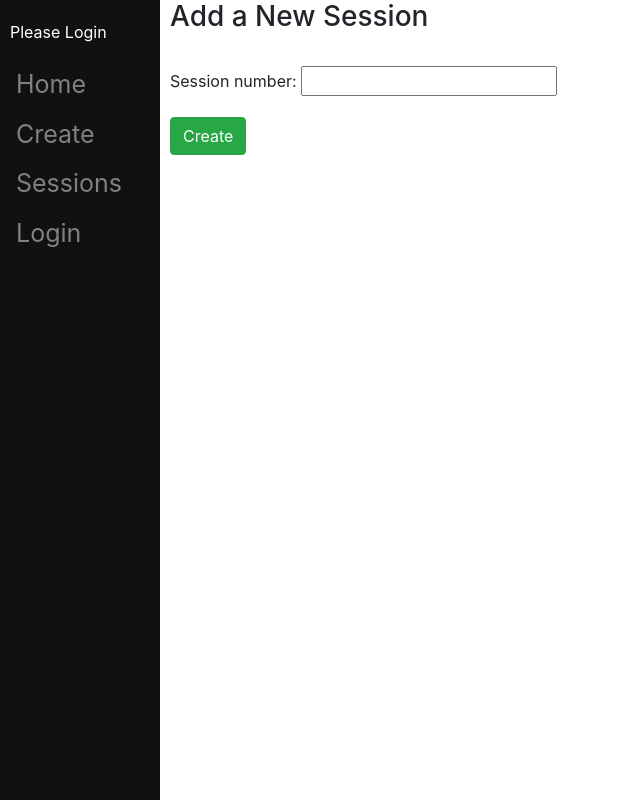
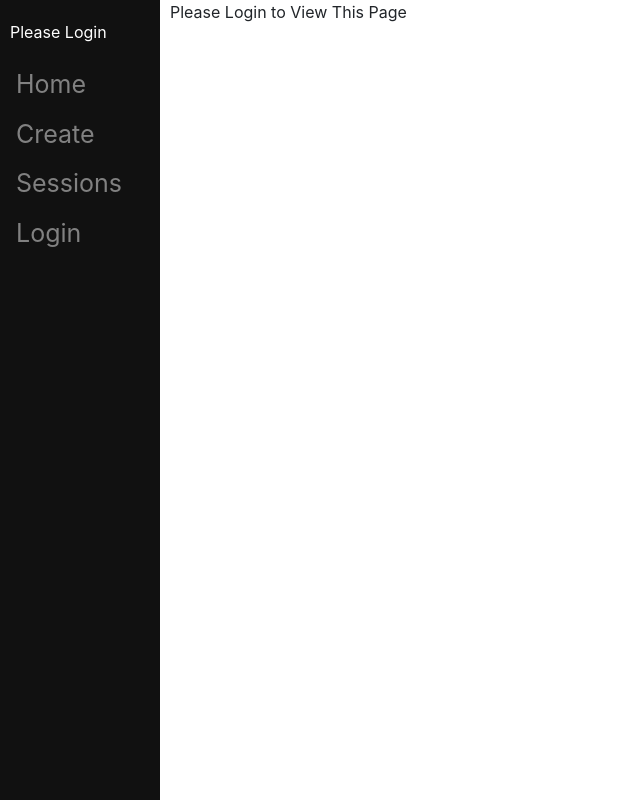
Before and after one commit to devinem14/uiu-connect, a Django app: page /create/ in a window 1280 px wide. Shown: the whole page, without its empty margins (0-640 px from the left). Run offline with Django 4.2, Linux system fonts and the light colour scheme; some libraries are stand-ins or nearby versions.

Commit message:
Update create.html

```diff
--- a/main/templates/main/create.html
+++ b/main/templates/main/create.html
@@ -4,6 +4,7 @@ Add New Session
 {% endblock %}
 
 {% block content %}
+	{% if user.is_authenticated %}
 		<h3>Add a New Session</h3>
 		<br>
 		<form method="post" action="/create/" class="form-group">
@@ -11,4 +12,7 @@ Add New Session
 			{{form.as_p}}
 			<button name="save" type="submit" class="btn btn-success">Create</button>
 		</form>
+	{% else %}
+	<p>Please Login to View This Page</p>
+	{% endif %}
 {% endblock %}
```
Lines whose indentation alone changed are shown as unchanged.
